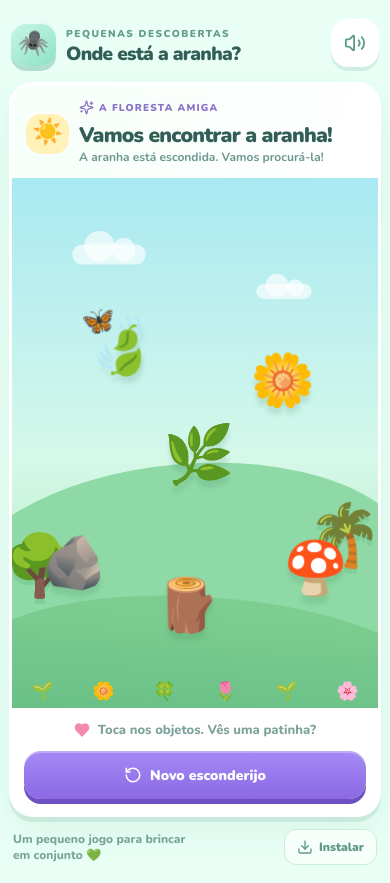
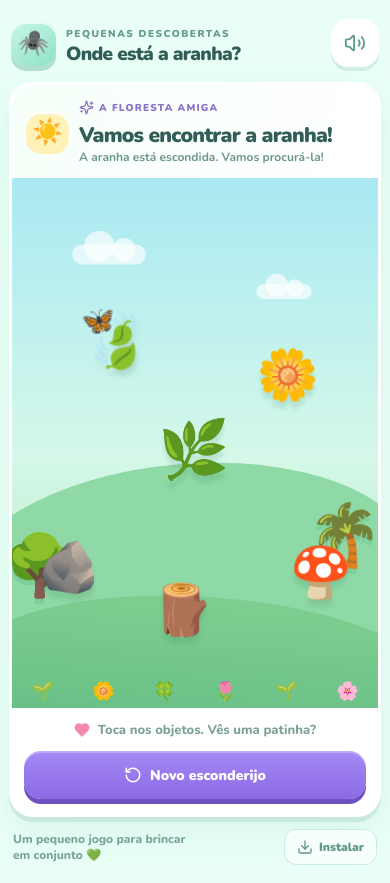
Before and after one commit to gui816/whereis-spider, a React (Vite) app: page / in a window 390 px wide. Built offline with nearby package versions, Linux system fonts and the light colour scheme.

Commit message:
design: restore balanced scene layout and animate paw hint

```diff
--- a/src/styles.css
+++ b/src/styles.css
@@ -36,3 +36,16 @@
 .spider-reveal { font-size:clamp(42px,8vw,70px); }
 @keyframes peek-bob { from { transform:translateY(1px) rotate(8deg); } to { transform:translateY(-5px) rotate(-5deg); } }
 @media(max-width:560px) { .peek-spider { width:38px;height:38px;top:-6px;right:-1px; } }
+
+/* Restore the compact, balanced object layout and make the hint a paw peeking from behind. */
+.hide-spot { width:clamp(76px, 12vw, 100px); height:clamp(76px, 12vw, 100px); min-width:76px; min-height:76px; overflow:visible; }
+.spot-emoji { position:relative; z-index:2; display:block; font-size:clamp(52px, 9vw, 88px); line-height:1; filter:drop-shadow(0 7px 2px #336d4b25); }
+.peek-paw { position:absolute; z-index:1; width:48px; height:54px; top:17%; right:-10px; transform:rotate(14deg); animation:peek-paw-wave .65s ease-in-out infinite alternate; filter:drop-shadow(0 3px 2px #43306b30); pointer-events:none; }
+.peek-paw svg { width:100%; height:100%; display:block; }
+.hinted .spot-emoji { animation:hint-pulse .8s ease-in-out infinite alternate; }
+@keyframes peek-paw-wave { from { transform:translate(1px,2px) rotate(9deg); } to { transform:translate(4px,-4px) rotate(20deg); } }
+@media(max-width:560px) {
+ .hide-spot { width:78px; height:78px; min-width:70px; min-height:70px; }
+ .spot-emoji { font-size:clamp(50px, 12vw, 76px); }
+ .peek-paw { width:39px; height:45px; right:-5px; top:15%; }
+}
```
